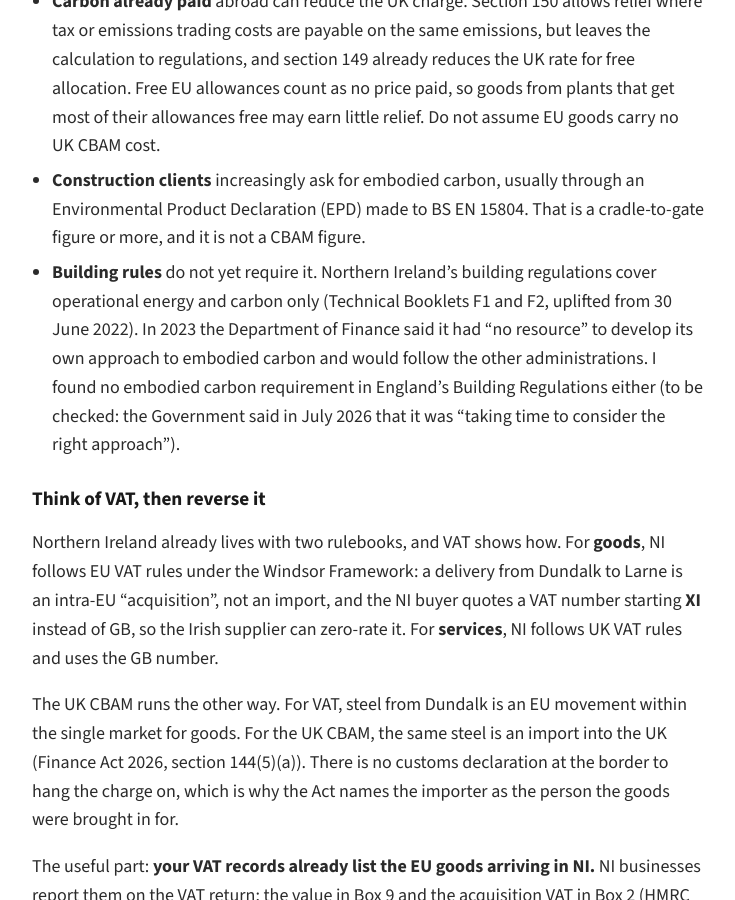
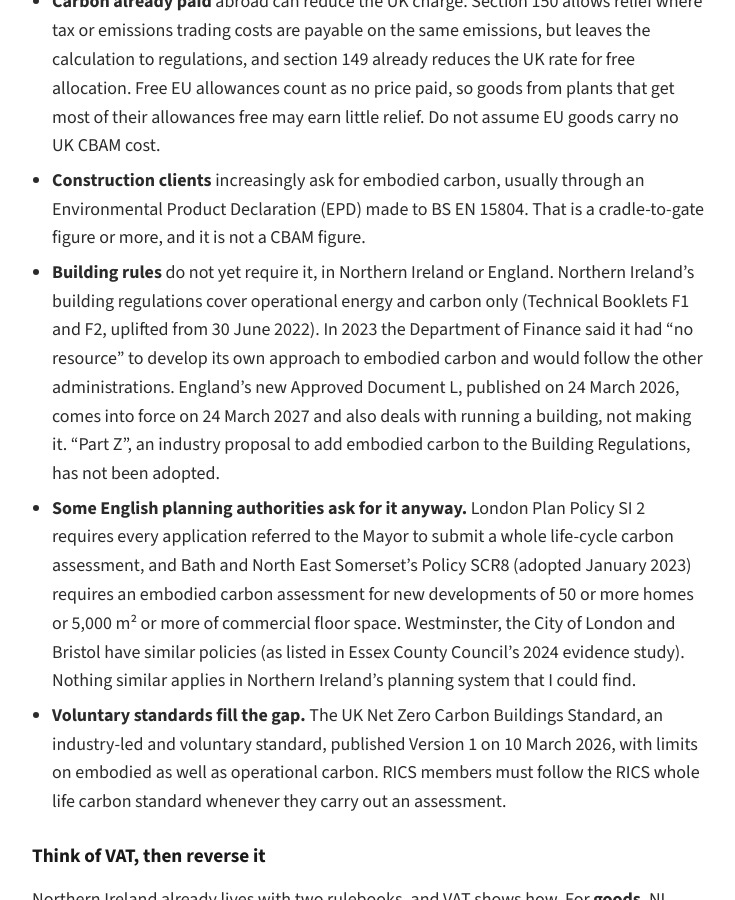
Before and after one commit to robertjparkuk/RobertJParkuk.github.io, a Jekyll site: the page built from _learn/embodied-vs-embedded-carbon.md, in a window 1280 px wide and 900 px high, scrolled down 3422 px. Shown: the whole window, without its empty margins (96-831 px from the left). Built offline with Jekyll 4.4.1, drawn with Linux system fonts in a browser that asks for light colours; some of the changed text lies outside the part shown.

Commit message:
v0.34.0: England building rules and planning policies on embodied carbon
Co-Authored-By: Claude Opus 5.5 <noreply@anthropic.com>
Claude-Session: https://claude.ai/code/session_01TUNMnKYNLJG7xEEf2zYoSz

```diff
--- a/_learn/embodied-vs-embedded-carbon.md
+++ b/_learn/embodied-vs-embedded-carbon.md
@@ -42,7 +42,9 @@ So the same bag of fertiliser carries two different figures: the EU counts the e
 - **Goods made in Northern Ireland and sold into the EU** are outside the EU CBAM: the European Commission's CBAM Q&A (question 7.14, updated 15 October 2026, as quoted on my [CBAM Desk]({{ '/cbam-desk/' | relative_url }}) page) says goods produced or released for free circulation in NI are not subject to it. EU customers may still ask for EU-style embedded emissions for their own reporting, and EU customers of GB firms need them to avoid the EU's default values.
 - **Carbon already paid** abroad can reduce the UK charge. Section 150 allows relief where tax or emissions trading costs are payable on the same emissions, but leaves the calculation to regulations, and section 149 already reduces the UK rate for free allocation. Free EU allowances count as no price paid, so goods from plants that get most of their allowances free may earn little relief. Do not assume EU goods carry no UK CBAM cost.
 - **Construction clients** increasingly ask for embodied carbon, usually through an Environmental Product Declaration (EPD) made to BS EN 15804. That is a cradle-to-gate figure or more, and it is not a CBAM figure.
-- **Building rules** do not yet require it. Northern Ireland's building regulations cover operational energy and carbon only (Technical Booklets F1 and F2, uplifted from 30 June 2022). In 2023 the Department of Finance said it had "no resource" to develop its own approach to embodied carbon and would follow the other administrations. I found no embodied carbon requirement in England's Building Regulations either (to be checked: the Government said in July 2026 that it was "taking time to consider the right approach").
+- **Building rules** do not yet require it, in Northern Ireland or England. Northern Ireland's building regulations cover operational energy and carbon only (Technical Booklets F1 and F2, uplifted from 30 June 2022). In 2023 the Department of Finance said it had "no resource" to develop its own approach to embodied carbon and would follow the other administrations. England's new Approved Document L, published on 24 March 2026, comes into force on 24 March 2027 and also deals with running a building, not making it. "Part Z", an industry proposal to add embodied carbon to the Building Regulations, has not been adopted.
+- **Some English planning authorities ask for it anyway.** London Plan Policy SI 2 requires every application referred to the Mayor to submit a whole life-cycle carbon assessment, and Bath and North East Somerset's Policy SCR8 (adopted January 2023) requires an embodied carbon assessment for new developments of 50 or more homes or 5,000 m² or more of commercial floor space. Westminster, the City of London and Bristol have similar policies (as listed in Essex County Council's 2024 evidence study). Nothing similar applies in Northern Ireland's planning system that I could find.
+- **Voluntary standards fill the gap.** The UK Net Zero Carbon Buildings Standard, an industry-led and voluntary standard, published Version 1 on 10 March 2026, with limits on embodied as well as operational carbon. RICS members must follow the RICS whole life carbon standard whenever they carry out an assessment.
 
 ### Think of VAT, then reverse it
 
@@ -129,4 +131,5 @@ Checked 17 November 2026.
 - **UK CBAM:** [Finance Act 2026, Part 5](https://www.legislation.gov.uk/ukpga/2026/11/part/5) (sections 142 to 150 and 158) · European Commission, [CBAM Questions and Answers](https://taxation-customs.ec.europa.eu/document/download/013fa763-5dce-4726-a204-69fec04d5ce2_en?filename=CBAM_Questions+and+Answers.pdf), question 7.14 (updated 15 October 2026; not re-opened on 17 November) · [SI 2026/995](https://www.legislation.gov.uk/uksi/2026/995/made) · HMRC, [CBAM factsheet](https://www.gov.uk/government/publications/factsheet-carbon-border-adjustment-mechanism-cbam/factsheet-carbon-border-adjustment-mechanism) and [policy summary, updated 2 November 2026](https://www.gov.uk/government/publications/carbon-border-adjustment-mechanism-cbam-policy-summary/carbon-border-adjustment-mechanism-cbam-policy-summary)
 - **Buildings:** RICS, [Whole life carbon assessment for the built environment, 2nd edition](https://www.rics.org/content/dam/ricsglobal/documents/standards/Whole_life_carbon_assessment_PS_Sept23.pdf) and [in full effect from 1 July 2024](https://rics.org/news-insights/wlca-standard-2nd-edition-now-in-full-effect) · BSI, [BS EN 15978:2026](https://knowledge.bsigroup.com/products/sustainability-of-construction-works-assessment-of-environmental-performance-of-buildings-requirements-and-guidance) and [BS EN 15804:2012+A2:2019](https://knowledge.bsigroup.com/products/sustainability-of-construction-works-environmental-product-declarations-core-rules-for-the-product-category-of-construction-products-2) · MHCLG, [Consideration of embodied carbon in new buildings, July 2025](https://www.gov.uk/government/publications/consideration-of-embodied-carbon-in-new-buildings/cover-note-for-the-report) · Department of Finance (NI), [improved energy performance standards, 2022](https://www.finance-ni.gov.uk/news/murphy-launches-improved-energy-performance-standards-new-buildings) and [Building Regulations discussion document, July 2023](https://consultations2.nidirect.gov.uk/dof/building-regulations-discussion-document-2023/user_uploads/discussion-document-and-pre-consultation-on-next-steps.pdf)
 - **VAT in Northern Ireland:** GOV.UK, [Selling or moving goods between Northern Ireland and the EU](https://www.gov.uk/register-for-vat/selling-or-moving-goods-between-northern-ireland-and-the-eu) (XI prefix) · HMRC, [VAT Notice 700/12: filling in your VAT return](https://www.gov.uk/guidance/how-to-fill-in-and-submit-your-vat-return-vat-notice-70012) and [VAT Northern Ireland and the EU manual, VATNIEU7200](https://www.gov.uk/hmrc-internal-manuals/vat-northern-ireland-and-the-eu/vatnieu7200) (Boxes 2, 8 and 9)
+- **England and planning:** MHCLG, [Building Circular 01/2026, 24 March 2026](https://www.gov.uk/government/publications/the-future-homes-and-buildings-standards-building-circular-012026/the-future-homes-and-buildings-standards-building-circular-012026-letter) · Greater London Authority, [Whole Life-Cycle Carbon Assessments, London Plan Guidance, March 2022](https://www.london.gov.uk/sites/default/files/lpg_-_wlca_guidance.pdf) · Bath and North East Somerset Council, [Sustainable Construction Checklist SPD](https://bathnes.gov.uk/sites/default/files/2024-12/Sustainable%20Construction%20Checklist%20SPD%20finalCS.pdf) (Policy SCR8) · Essex County Council, [Embodied carbon policy study, June 2024](https://essexdesignguide.co.uk/media/2981/essex-embodied-carbon-policy-study-technical-evidence-june-2024.pdf) · IStructE, [UK Net Zero Carbon Buildings Standard Version 1, 10 March 2026](https://www.istructe.org/resources/news/the-uk-nz-carbon-buildings-standard-version-1/) (professional body)
 - **Products and statistics:** ISO, [ISO 14067:2018](https://www.iso.org/standard/71206.html) · Defra, [Carbon footprint for the UK and England to 2023](https://www.gov.uk/government/statistics/uks-carbon-footprint/carbon-footprint-for-the-uk-and-england-to-2023) and [summary of methods 2026](https://assets.publishing.service.gov.uk/media/6a3ce626eaee00074150f449/UK_and_England_s_Carbon_Footprint_Summary_of_Methods_2026.pdf) · DESNZ, [Low carbon industrial products: government response](https://assets.publishing.service.gov.uk/media/6a18151a916cd732dcdaac4a/low-carbon-products-government-response.pdf)
```
Also changed, not shown: WEBSITE-UPDATES.md (+2 -1 lines).
